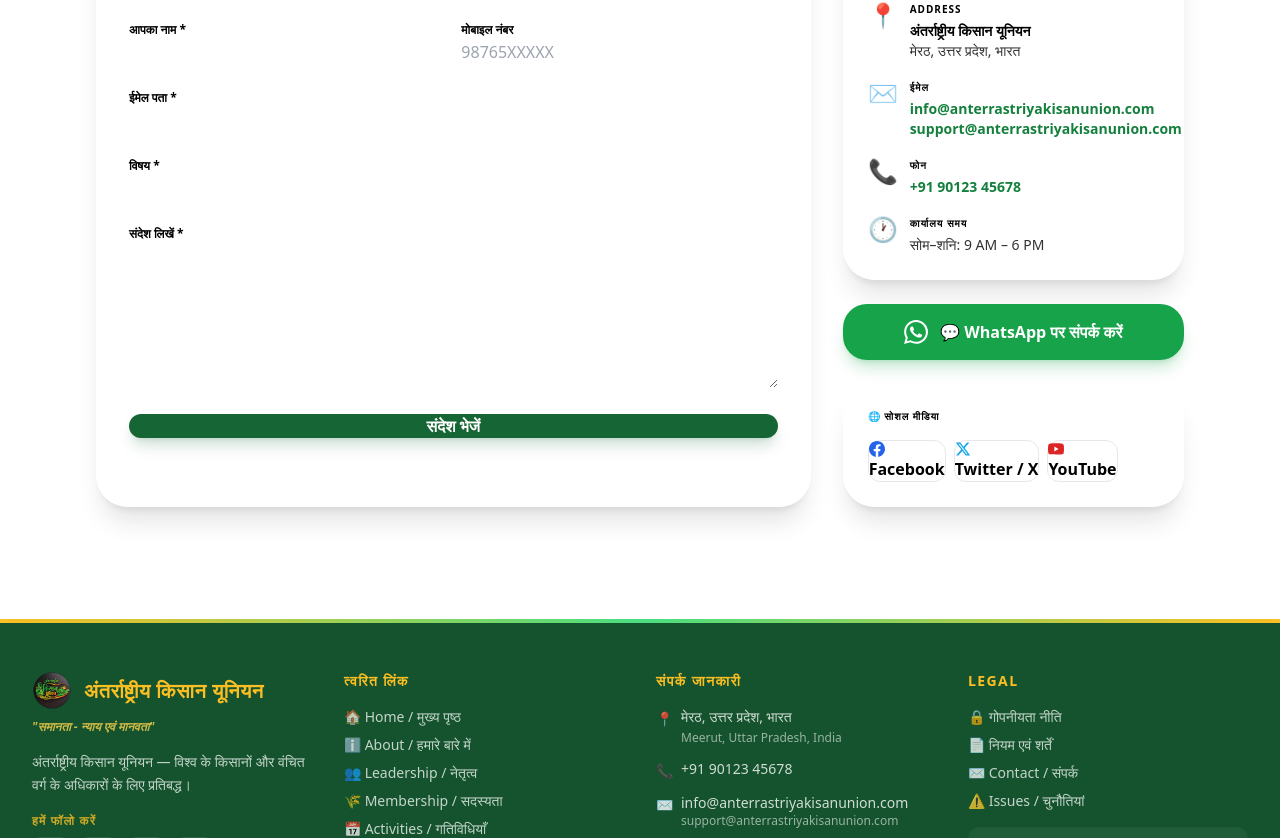
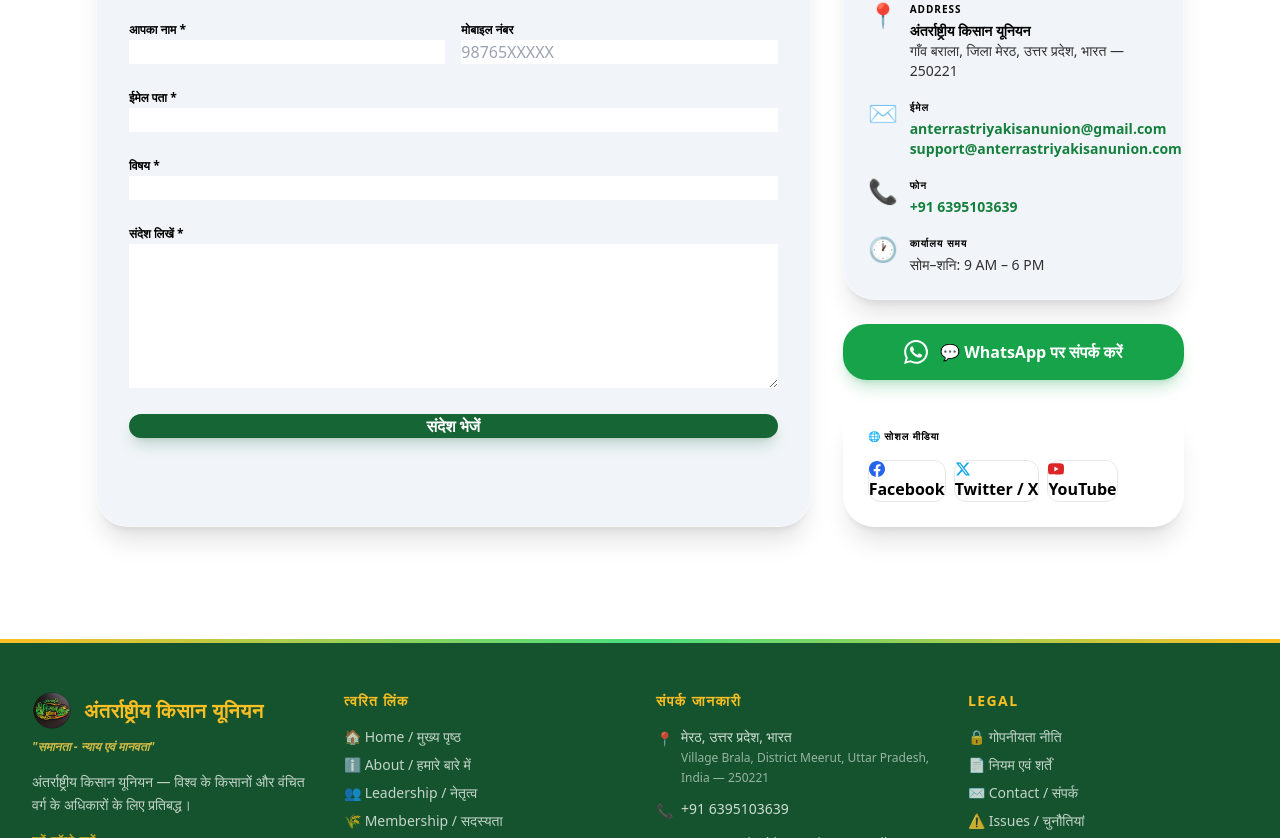
Before and after one commit to AnujHub03/Anterrastriya-kisian-union, a React (Vite) app: page /contact in a window 1280 px wide. Shown: the part 1182-2020 px from the top of the page. Built offline with nearby package versions, Linux system fonts and the light colour scheme; a web font is replaced by a local one.

Commit message:
Feat :changing contact info

```diff
--- a/src/Components/Footer.jsx
+++ b/src/Components/Footer.jsx
@@ -82,16 +82,16 @@
             <div className="space-y-3 text-sm opacity-80">
               <div className="flex items-start gap-2">
                 <span className="text-amber-400 mt-0.5">📍</span>
-                <span>मेरठ, उत्तर प्रदेश, भारत<br /><span className="text-xs opacity-70">Meerut, Uttar Pradesh, India</span></span>
+                <span>मेरठ, उत्तर प्रदेश, भारत<br /><span className="text-xs opacity-70">Village Brala, District Meerut, Uttar Pradesh, India — 250221</span></span>
               </div>
               <div className="flex items-start gap-2">
                 <span className="text-amber-400 mt-0.5">📞</span>
-                <a href="tel:+919012345678" className="hover:text-amber-400 transition-colors">+91 90123 45678</a>
+                <a href="tel:+919012345678" className="hover:text-amber-400 transition-colors">+91 6395103639</a>
               </div>
               <div className="flex items-start gap-2">
                 <span className="text-amber-400 mt-0.5">✉️</span>
                 <div>
-                  <a href="mailto:info@anterrastriyakisanunion.com" className="hover:text-amber-400 transition-colors block">info@anterrastriyakisanunion.com</a>
+                  <a href="mailto:anterrastriyakisanunion@gmail.com" className="hover:text-amber-400 transition-colors block">anterrastriyakisanunion@gmail.com</a>
                   <a href="mailto:support@anterrastriyakisanunion.com" className="hover:text-amber-400 transition-colors block text-xs opacity-70">support@anterrastriyakisanunion.com</a>
                 </div>
               </div>
--- a/src/Pages/Contact.jsx
+++ b/src/Pages/Contact.jsx
@@ -52,7 +52,7 @@
       <div className="grid grid-cols-1 lg:grid-cols-3 gap-8">
 
         {/* Contact Form */}
-        <div className="lg:col-span-2 bg-white/70 dark:bg-base-900/70 backdrop-blur-sm border border-white/40 dark:border-white/10 rounded-[2rem] shadow-xl p-6 sm:p-8">
+        <div className="lg:col-span-2 bg-slate-100 dark:bg-base-900/70 backdrop-blur-sm border border-white/40 dark:border-white/10 rounded-[2rem] shadow-xl p-6 sm:p-8">
           <div className="flex items-center gap-2 text-green-800 dark:text-green-400 text-xs font-extrabold uppercase tracking-widest border-b border-base-300/40 pb-4 mb-6">
             <svg xmlns="http://www.w3.org/2000/svg" className="h-4 w-4" fill="none" viewBox="0 0 24 24" stroke="currentColor"><path strokeLinecap="round" strokeLinejoin="round" strokeWidth="2" d="M3 8l7.89 5.26a2 2 0 002.22 0L21 8M5 19h14a2 2 0 002-2V7a2 2 0 00-2-2H5a2 2 0 00-2 2v10a2 2 0 002 2z" /></svg>
             {c.formTitle}
@@ -61,24 +61,24 @@
           <form onSubmit={handleSubmit} className="space-y-5">
             <div className="grid grid-cols-1 sm:grid-cols-2 gap-4">
               <div className="form-control">
-                <label className="label text-xs font-bold"><span className="label-text">{c.labelName} *</span></label>
+                <label className="label text-xs font-bold"><span className="label-text text-black">{c.labelName} *</span></label>
                 <input type="text" value={form.name} onChange={e => setForm(p => ({...p, name: e.target.value}))} className="input input-bordered bg-base-100/80 dark:bg-base-900/80 font-medium w-full focus:border-green-800 focus:ring-1 focus:ring-green-800/20 transition-all" required />
               </div>
               <div className="form-control">
-                <label className="label text-xs font-bold"><span className="label-text">{c.labelPhone}</span></label>
+                <label className="label text-xs font-bold"><span className="label-text text-black">{c.labelPhone}</span></label>
                 <input type="tel" value={form.phone} onChange={e => setForm(p => ({...p, phone: e.target.value}))} placeholder="98765XXXXX" className="input input-bordered bg-base-100/80 dark:bg-base-900/80 font-medium w-full focus:border-green-800 focus:ring-1 focus:ring-green-800/20 transition-all" />
               </div>
             </div>
             <div className="form-control">
-              <label className="label text-xs font-bold"><span className="label-text">{c.labelEmail} *</span></label>
+              <label className="label text-xs font-bold"><span className="label-text text-black">{c.labelEmail} *</span></label>
               <input type="email" value={form.email} onChange={e => setForm(p => ({...p, email: e.target.value}))} className="input input-bordered bg-base-100/80 dark:bg-base-900/80 font-medium w-full focus:border-green-800 focus:ring-1 focus:ring-green-800/20 transition-all" required />
             </div>
             <div className="form-control">
-              <label className="label text-xs font-bold"><span className="label-text">{c.labelSubject} *</span></label>
+              <label className="label text-xs font-bold"><span className="label-text text-black">{c.labelSubject} *</span></label>
               <input type="text" value={form.subject} onChange={e => setForm(p => ({...p, subject: e.target.value}))} className="input input-bordered bg-base-100/80 dark:bg-base-900/80 font-medium w-full focus:border-green-800 focus:ring-1 focus:ring-green-800/20 transition-all" required />
             </div>
             <div className="form-control">
-              <label className="label text-xs font-bold"><span className="label-text">{c.labelMessage} *</span></label>
+              <label className="label text-xs font-bold"><span className="label-text text-black">{c.labelMessage} *</span></label>
               <textarea value={form.message} onChange={e => setForm(p => ({...p, message: e.target.value}))} className="textarea textarea-bordered bg-base-100/80 dark:bg-base-900/80 font-medium h-36 leading-relaxed w-full focus:border-green-800 focus:ring-1 focus:ring-green-800/20 transition-all" required />
             </div>
             <button type="submit" className="btn bg-green-800 hover:bg-green-700 text-white border-none w-full font-black rounded-full shadow-lg shadow-green-800/20 text-base hover:scale-[1.02] active:scale-95 transition-transform duration-300">
@@ -91,22 +91,22 @@
         <div className="space-y-6">
 
           {/* Office Info */}
-          <div className="bg-white/70 dark:bg-base-900/70 backdrop-blur-sm border border-white/40 dark:border-white/10 rounded-[2rem] p-6 shadow-xl space-y-5">
+          <div className="bg-slate-100 dark:bg-base-900/70 backdrop-blur-sm border border-white/40 dark:border-white/10 rounded-[2rem] p-6 shadow-xl space-y-5">
             <h3 className="text-lg font-black text-green-700 dark:text-green-400">{c.officeTitle}</h3>
             <div className="space-y-4 text-sm font-medium">
               <div className="flex items-start gap-3">
                 <span className="text-2xl">📍</span>
                 <div>
-                  <p className="font-black text-[10px] uppercase tracking-widest text-base-content/50 mb-0.5">Address</p>
-                  <p className="font-bold">अंतर्राष्ट्रीय किसान यूनियन</p>
-                  <p className="opacity-80 text-sm">{c.address}</p>
+                  <p className="font-black text-[10px] uppercase tracking-widest text-black mb-0.5">Address</p>
+                  <p className="font-bold text-black">अंतर्राष्ट्रीय किसान यूनियन</p>
+                  <p className="opacity-80 text-sm text-black">{c.address}</p>
                 </div>
               </div>
               <div className="flex items-start gap-3">
                 <span className="text-2xl">✉️</span>
                 <div>
-                  <p className="font-black text-[10px] uppercase tracking-widest text-base-content/50 mb-0.5">{c.emailLabel}</p>
-                  <a href="mailto:info@anterrastriyakisanunion.com" className="text-green-700 dark:text-green-400 font-bold hover:underline text-sm">info@anterrastriyakisanunion.com</a>
+                  <p className="font-black text-[10px] uppercase tracking-widest text-black mb-0.5">{c.emailLabel}</p>
+                  <a href="mailto:anterrastriyakisanunion@gmail.com" className="text-green-700 dark:text-green-400 font-bold hover:underline text-sm">anterrastriyakisanunion@gmail.com</a>
                   <br />
                   <a href="mailto:support@anterrastriyakisanunion.com" className="text-green-700 dark:text-green-400 font-bold hover:underline text-sm">support@anterrastriyakisanunion.com</a>
                 </div>
@@ -114,15 +114,15 @@
               <div className="flex items-start gap-3">
                 <span className="text-2xl">📞</span>
                 <div>
-                  <p className="font-black text-[10px] uppercase tracking-widest text-base-content/50 mb-0.5">{c.phoneLabel}</p>
-                  <a href="tel:+919012345678" className="text-green-700 dark:text-green-400 font-bold hover:underline text-sm">+91 90123 45678</a>
+                  <p className="font-black text-[10px] uppercase tracking-widest text-black mb-0.5">{c.phoneLabel}</p>
+                  <a href="tel:+919012345678" className="text-green-700 dark:text-green-400 font-bold hover:underline text-sm">+91 6395103639</a>
                 </div>
               </div>
               <div className="flex items-start gap-3">
                 <span className="text-2xl">🕐</span>
                 <div>
-                  <p className="font-black text-[10px] uppercase tracking-widest text-base-content/50 mb-0.5">{c.hoursLabel}</p>
-                  <p className="opacity-80 text-sm">{c.hours}</p>
+                  <p className="font-black text-[10px] uppercase tracking-widest text-black mb-0.5">{c.hoursLabel}</p>
+                  <p className="opacity-80 text-sm text-black">{c.hours}</p>
                 </div>
               </div>
             </div>
@@ -130,7 +130,7 @@
 
           {/* WhatsApp */}
           <a
-            href="https://wa.me/919012345678"
+            href="https://wa.me/916395103639"
             target="_blank"
             rel="noopener noreferrer"
             className="flex items-center justify-center gap-3 bg-green-600 hover:bg-green-500 text-white font-black py-4 rounded-[1.5rem] shadow-lg shadow-green-600/25 transition-all transform hover:scale-105 active:scale-95"
--- a/src/Pages/LanguageContext.jsx
+++ b/src/Pages/LanguageContext.jsx
@@ -31,7 +31,7 @@
         joinBtn: "जुड़ें (Join Us)",
         manifestoBtn: "घोषणापत्र पढ़ें",
         stat1Title: "खाद्यान्न सुरक्षा सहायता",
-        stat1Value: "80 करोड़+",
+        stat1Value: "~80 करोड़+",
         stat1Desc: "भारत में सरकार द्वारा भोजन सहायता प्राप्त नागरिक",
         stat2Title: "वैश्विक किसान चेतना",
         stat2Value: "वैश्विक मंच",
@@ -363,7 +363,7 @@
         labelMessage: "संदेश लिखें",
         btnSend: "संदेश भेजें",
         officeTitle: "🏢 मुख्य कार्यालय",
-        address: "मेरठ, उत्तर प्रदेश, भारत",
+        address: "गाँव बराला, जिला मेरठ, उत्तर प्रदेश, भारत — 250221",
         emailLabel: "ईमेल",
         phoneLabel: "फोन",
         hoursLabel: "कार्यालय समय",
@@ -441,7 +441,7 @@
           },
           {
             heading: "5. आपके अधिकार",
-            body: "आप किसी भी समय अपनी जानकारी की समीक्षा, संशोधन या हटाने का अनुरोध कर सकते हैं। संपर्क: info@anterrastriyakisanunion.com",
+            body: "आप किसी भी समय अपनी जानकारी की समीक्षा, संशोधन या हटाने का अनुरोध कर सकते हैं। संपर्क: anterrastriyakisanunion@gmail.com",
           },
         ],
       },
@@ -497,7 +497,7 @@
         joinBtn: "Join Us",
         manifestoBtn: "Read Manifesto",
         stat1Title: "Food Security Aid",
-        stat1Value: "800 Million+",
+        stat1Value: "~800 Million+",
         stat1Desc:
           "Citizens receiving food assistance from the government in India",
         stat2Title: "Global Farmer Awakening",
@@ -834,7 +834,7 @@
         labelMessage: "Your Message",
         btnSend: "Send Message",
         officeTitle: "🏢 Head Office",
-        address: "Meerut, Uttar Pradesh, India",
+        address: "Village Brala, District Meerut, Uttar Pradesh, India — 250221",
         emailLabel: "Email",
         phoneLabel: "Phone",
         hoursLabel: "Office Hours",
```
